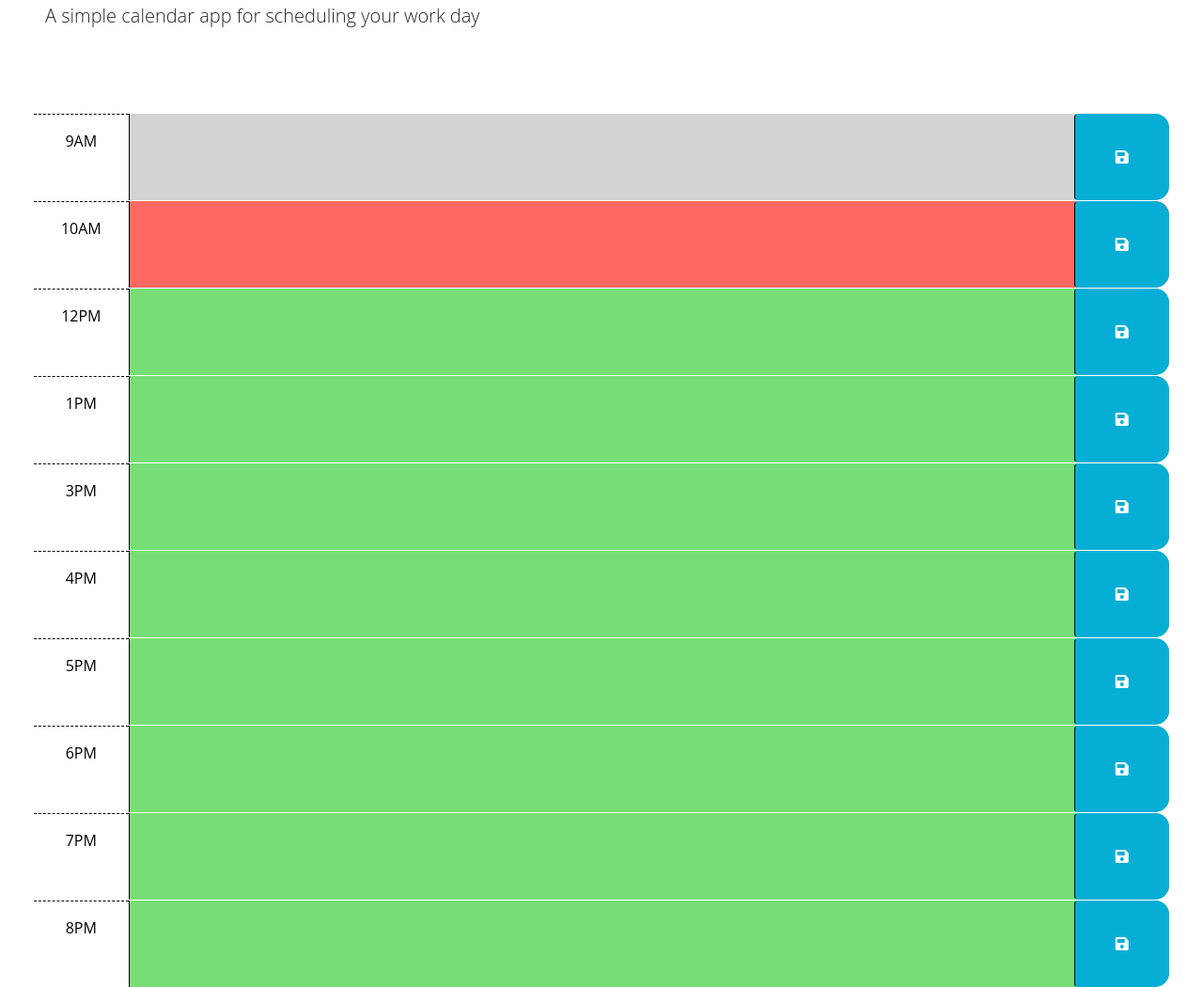
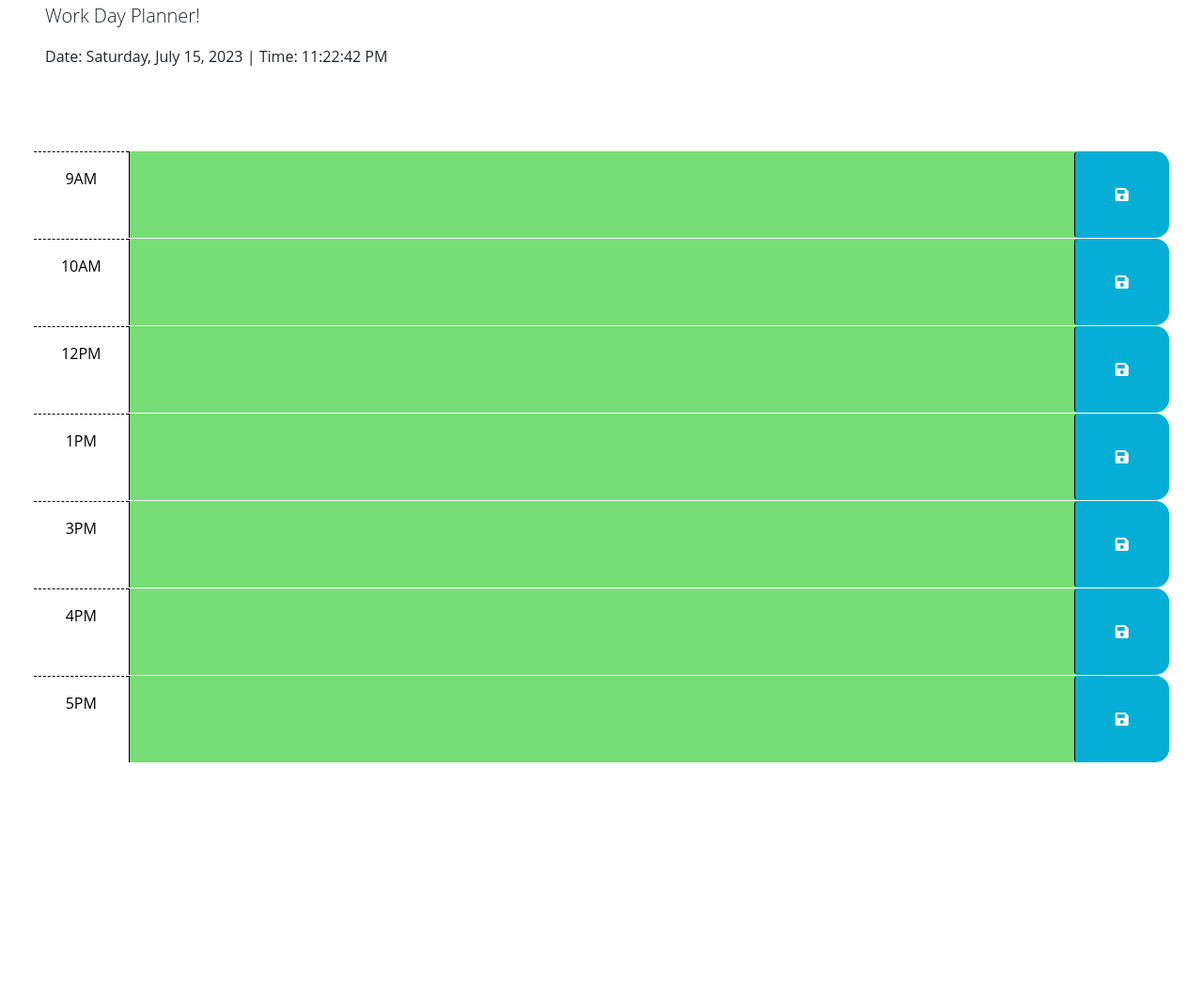
Before and after one commit to akash301994/planner, a plain HTML site: page index.html in a window 1280 px wide. Shown: the part 131-1181 px from the top of the page at 94% size. After the commit the page ends 942 px from the top, so only its background shows below. Drawn offline with nearby package versions, Linux system fonts and the light colour scheme.

Commit message:
most of js done, need to fix colors of time blocks

```diff
--- a/develop/script.js
+++ b/develop/script.js
@@ -1,23 +1,64 @@
-// Wrap all code that interacts with the DOM in a call to jQuery to ensure that
-// the code isn't run until the browser has finished rendering all the elements
-// in the html.
-$(function () {
-    // TODO: Add a listener for click events on the save button. This code should
-    // use the id in the containing time-block as a key to save the user input in
-    // local storage. HINT: What does `this` reference in the click listener
-    // function? How can DOM traversal be used to get the "hour-x" id of the
-    // time-block containing the button that was clicked? How might the id be
-    // useful when saving the description in local storage?
-    //
-    // TODO: Add code to apply the past, present, or future class to each time
-    // block by comparing the id to the current hour. HINTS: How can the id
-    // attribute of each time-block be used to conditionally add or remove the
-    // past, present, and future classes? How can Day.js be used to get the
-    // current hour in 24-hour time?
-    //
-    // TODO: Add code to get any user input that was saved in localStorage and set
-    // the values of the corresponding textarea elements. HINT: How can the id
-    // attribute of each time-block be used to do this?
-    //
-    // TODO: Add code to display the current date in the header of the page.
+// current date using dayjs
+$('#currentDay').text(dayjs().format('dddd, MMMM D, YYYY', 'h:mm A'));
+
+
+const localeSettings = {};
+  dayjs.locale(localeSettings);
+  // Wait until the DOM is fully loaded before executing the code inside the function.
+  $(function () {
+    // Get the current hour of the day using the dayjs library.
+    const currentHour = dayjs().format('H');
+  // The function below changes the color of each time block based on whether it's in the "past, present, or future" relative to the current hour.
+    function hourlyColor() {
+      $('.time-block').each(function() {
+        const blockHour = parseInt(this.id);
+        $(this).toggleClass('past', blockHour < currentHour);
+        $(this).toggleClass('present', blockHour === currentHour);
+        $(this).toggleClass('future', blockHour > currentHour);
+      });
+    }
+  // The  function below will save the user's input in a textarea to localStorage - only when the corresponding save button has been clicked.
+    function textEntry() {
+      $('.saveBtn').on('click', function() {
+        const key = $(this).parent().attr('id');
+        const value = $(this).siblings('.description').val();
+        localStorage.setItem(key, value);
+      });
+    }
+   // The function below will refresh the color of each time block based on whether it's in the past(grey), present(red), or future(green) relative to the current time.
+    function refreshColor() {
+      $('.time-block').each(function() {
+        const blockHour = parseInt(this.id);
+        if (blockHour == currentHour) {
+          $(this).removeClass('past future').addClass('present');
+        } else if (blockHour < currentHour) {
+          $(this).removeClass('future present').addClass('past');
+        } else {
+          $(this).removeClass('past present').addClass('future');
+        }
+      });
+    }
+    // This will get the user input from the localStorage and set textarea values for each time block.
+    $('.time-block').each(function() {
+      const key = $(this).attr('id');
+      const value = localStorage.getItem(key);
+      $(this).children('.description').val(value);
+    });
+
+
+    function updateTime() {
+      const dateElement = $('#date');
+      const timeElement = $('#time');
+      const currentDate = dayjs().format('dddd, MMMM D, YYYY');
+      const currentTime = dayjs().format('hh:mm:ss A');
+      dateElement.text(currentDate);
+      timeElement.text(currentTime);
+    }
+    // Call the three main functions to set up the page.
+    hourlyColor();
+    textEntry();
+    refreshColor();
+    // This will update the time once per second for the current time once per second using setInterval()
+
+    setInterval(updateTime, 1000);
   });
--- a/index.html
+++ b/index.html
@@ -27,8 +27,8 @@
   <body>
     <header class="p-5 mb-4">
       <h1 class="display-3">Work Day Scheduler</h1>
-      <p class="lead">A simple calendar app for scheduling your work day</p>
-      <p id="currentDay" class="lead"></p>
+      <p class="lead">Work Day Planner!</p>
+      <p>Date: <span id="date"></span> | Time: <span id="time"></span></p>
     </header>
     <div class="container-fluid px-5">
       <!-- Use class for "past", "present", and "future" to apply styles to the
@@ -42,7 +42,7 @@
         -->
 
       <!-- Example of a past time block. The "past" class adds a gray background color. -->
-      <div id="hour-9" class="row time-block past">
+      <div id="hour-9" class="row time-block">
         <div class="col-2 col-md-1 hour text-center py-3">9AM</div>
         <textarea class="col-8 col-md-10 description" rows="3"> </textarea>
         <button class="btn saveBtn col-2 col-md-1" aria-label="save">
@@ -51,7 +51,7 @@
       </div>
 
       <!-- Example of a present time block. The "present" class adds a red background color. -->
-      <div id="hour-10" class="row time-block present">
+      <div id="hour-10" class="row time-block">
         <div class="col-2 col-md-1 hour text-center py-3">10AM</div>
         <textarea class="col-8 col-md-10 description" rows="3"> </textarea>
         <button class="btn saveBtn col-2 col-md-1" aria-label="save">
@@ -60,7 +60,7 @@
       </div>
 
       <!-- Example of a future time block. The "future" class adds a green background color. -->
-      <div id="hour-11" class="row time-block future">
+      <div id="hour-11" class="row time-block">
         <div class="col-2 col-md-1 hour text-center py-3">12PM</div>
         <textarea class="col-8 col-md-10 description" rows="3"> </textarea>
         <button class="btn saveBtn col-2 col-md-1" aria-label="save">
@@ -68,7 +68,10 @@
         </button>
       </div>
 
-      <div id="hour-11" class="row time-block future">
+      <!-- added extra time blocks -->
+
+
+      <div id="hour-12" class="row time-block">
         <div class="col-2 col-md-1 hour text-center py-3">1PM</div>
         <textarea class="col-8 col-md-10 description" rows="3"> </textarea>
         <button class="btn saveBtn col-2 col-md-1" aria-label="save">
@@ -76,7 +79,7 @@
         </button>
       </div>
 
-      <div id="hour-11" class="row time-block future">
+      <div id="hour-13" class="row time-block">
         <div class="col-2 col-md-1 hour text-center py-3">3PM</div>
         <textarea class="col-8 col-md-10 description" rows="3"> </textarea>
         <button class="btn saveBtn col-2 col-md-1" aria-label="save">
@@ -84,7 +87,7 @@
         </button>
       </div>
 
-      <div id="hour-11" class="row time-block future">
+      <div id="hour-14" class="row time-block">
         <div class="col-2 col-md-1 hour text-center py-3">4PM</div>
         <textarea class="col-8 col-md-10 description" rows="3"> </textarea>
         <button class="btn saveBtn col-2 col-md-1" aria-label="save">
@@ -92,7 +95,7 @@
         </button>
       </div>
 
-      <div id="hour-11" class="row time-block future">
+      <div id="hour-15" class="row time-block">
         <div class="col-2 col-md-1 hour text-center py-3">5PM</div>
         <textarea class="col-8 col-md-10 description" rows="3"> </textarea>
         <button class="btn saveBtn col-2 col-md-1" aria-label="save">
@@ -100,30 +103,6 @@
         </button>
       </div>
 
-      <div id="hour-11" class="row time-block future">
-        <div class="col-2 col-md-1 hour text-center py-3">6PM</div>
-        <textarea class="col-8 col-md-10 description" rows="3"> </textarea>
-        <button class="btn saveBtn col-2 col-md-1" aria-label="save">
-          <i class="fas fa-save" aria-hidden="true"></i>
-        </button>
-      </div>
-
-      <div id="hour-11" class="row time-block future">
-        <div class="col-2 col-md-1 hour text-center py-3">7PM</div>
-        <textarea class="col-8 col-md-10 description" rows="3"> </textarea>
-        <button class="btn saveBtn col-2 col-md-1" aria-label="save">
-          <i class="fas fa-save" aria-hidden="true"></i>
-        </button>
-      </div>
-
-      <div id="hour-11" class="row time-block future">
-        <div class="col-2 col-md-1 hour text-center py-3">8PM</div>
-        <textarea class="col-8 col-md-10 description" rows="3"> </textarea>
-        <button class="btn saveBtn col-2 col-md-1" aria-label="save">
-          <i class="fas fa-save" aria-hidden="true"></i>
-        </button>
-      </div>
-    </div>
 
     <script src="https://cdnjs.cloudflare.com/ajax/libs/jquery/3.2.1/jquery.min.js"></script>
     <script src="https://cdn.jsdelivr.net/npm/dayjs@1.11.3/dayjs.min.js"
```
Also changed, not shown: develop/server.js (added).
